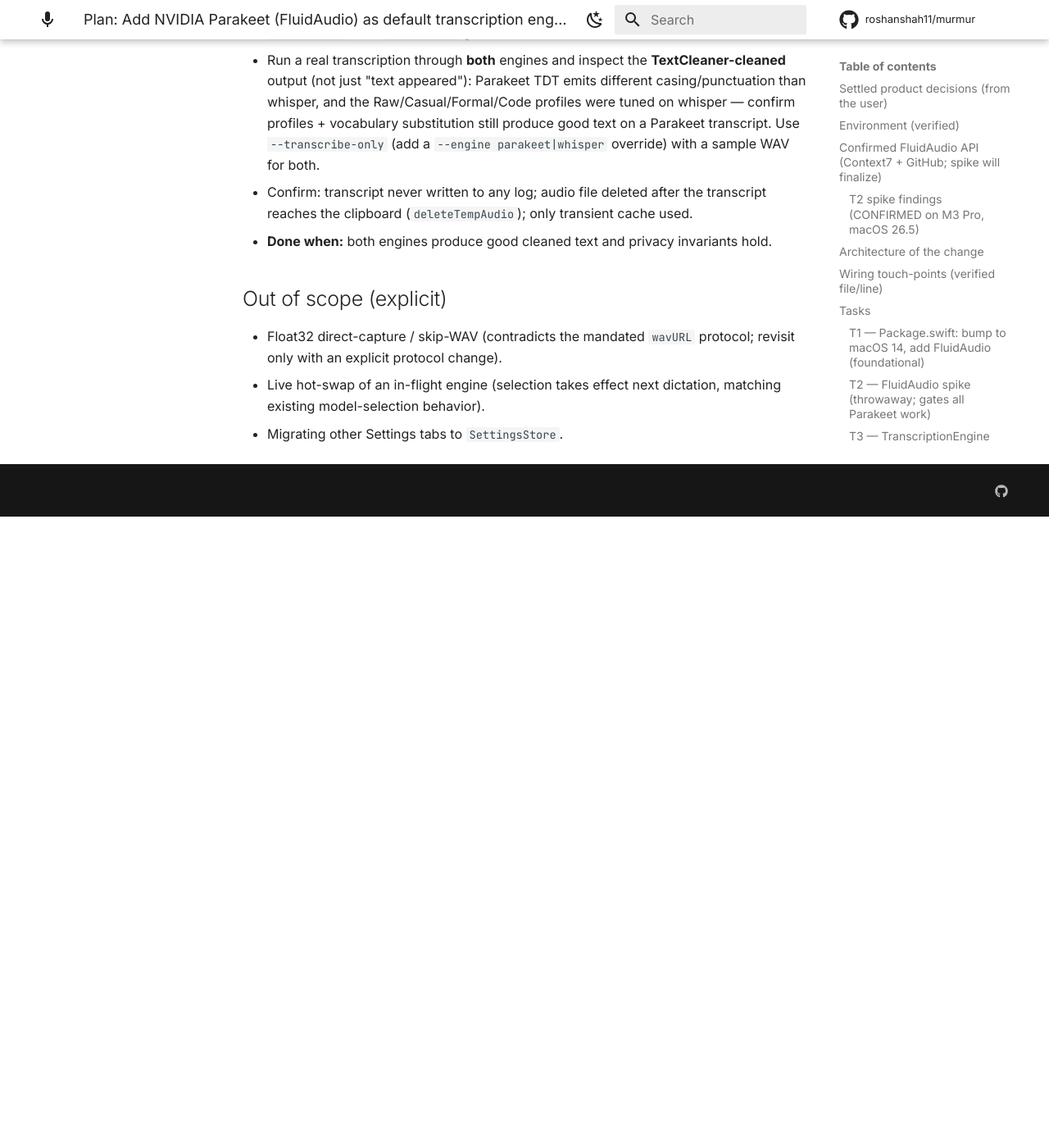
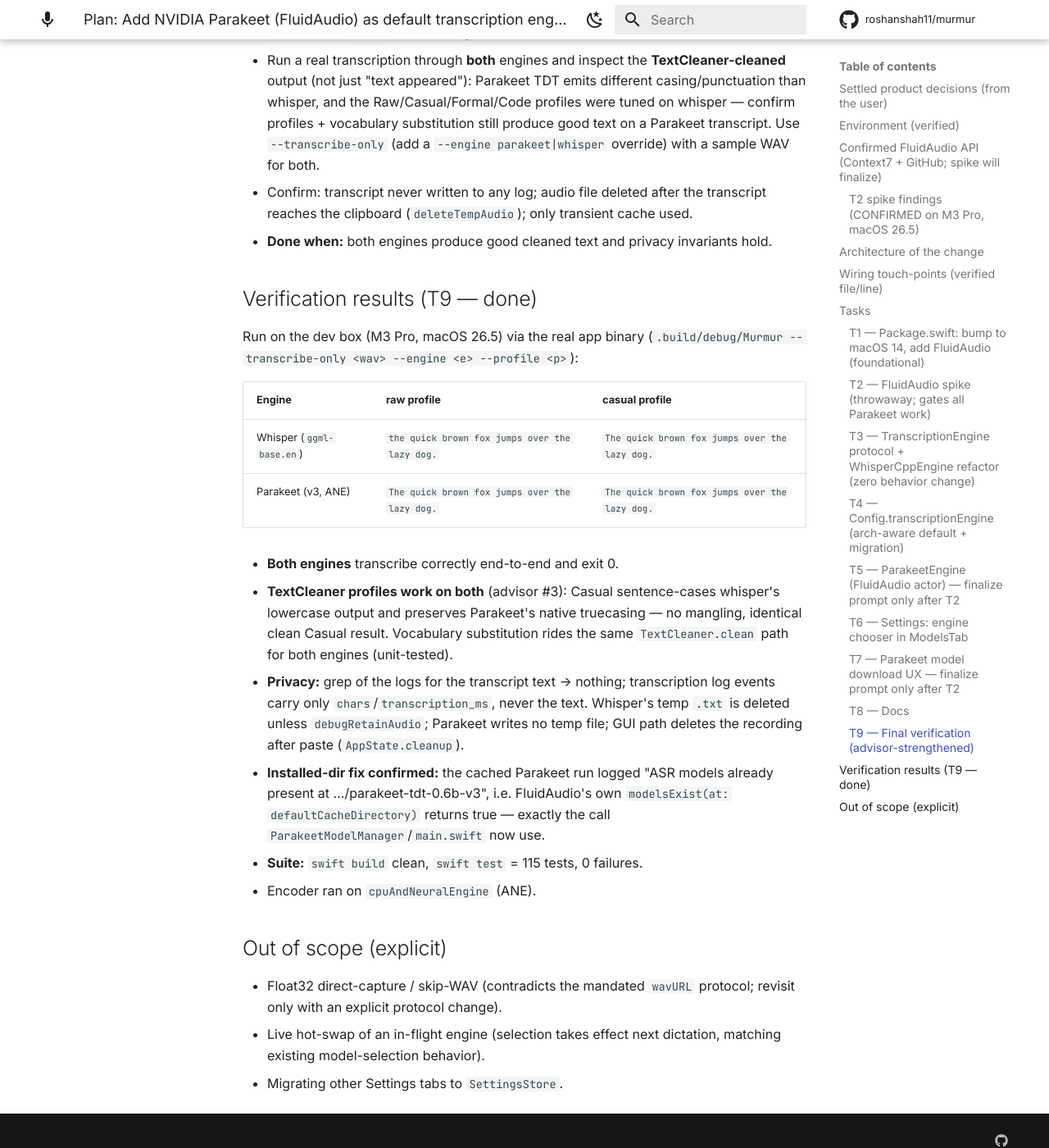
Before and after one commit to roshanshah11/murmur, an MkDocs documentation site: the page built from docs/plans/parakeet-engine.md, in a window 1280 px wide and 1400 px high, scrolled down 6439 px. Shown: the whole window at 82% size. Built offline with MkDocs 1.6.1 and Material for MkDocs 9.7.7, drawn with Linux system fonts in a browser that asks for light colours; comment, search, counter and statistics services are not loaded; before the commit the page ends 7069 px from its top, so only the background shows below that.

Commit message:
docs(plan): record T9 verification results
Co-Authored-By: Claude Opus 4.8 (1M context) <noreply@anthropic.com>

```diff
--- a/docs/plans/parakeet-engine.md
+++ b/docs/plans/parakeet-engine.md
@@ -215,6 +215,32 @@ deadlock-free from a real `DispatchQueue`.
   transcript reaches the clipboard (`deleteTempAudio`); only transient cache used.
 - **Done when:** both engines produce good cleaned text and privacy invariants hold.
 
+## Verification results (T9 — done)
+
+Run on the dev box (M3 Pro, macOS 26.5) via the real app binary
+(`.build/debug/Murmur --transcribe-only <wav> --engine <e> --profile <p>`):
+
+| Engine | raw profile | casual profile |
+|---|---|---|
+| Whisper (`ggml-base.en`) | `the quick brown fox jumps over the lazy dog.` | `The quick brown fox jumps over the lazy dog.` |
+| Parakeet (v3, ANE) | `The quick brown fox jumps over the lazy dog.` | `The quick brown fox jumps over the lazy dog.` |
+
+- **Both engines** transcribe correctly end-to-end and exit 0.
+- **TextCleaner profiles work on both** (advisor #3): Casual sentence-cases
+  whisper's lowercase output and preserves Parakeet's native truecasing — no
+  mangling, identical clean Casual result. Vocabulary substitution rides the
+  same `TextCleaner.clean` path for both engines (unit-tested).
+- **Privacy:** grep of the logs for the transcript text → nothing; transcription
+  log events carry only `chars`/`transcription_ms`, never the text. Whisper's
+  temp `.txt` is deleted unless `debugRetainAudio`; Parakeet writes no temp file;
+  GUI path deletes the recording after paste (`AppState.cleanup`).
+- **Installed-dir fix confirmed:** the cached Parakeet run logged "ASR models
+  already present at …/parakeet-tdt-0.6b-v3", i.e. FluidAudio's own
+  `modelsExist(at: defaultCacheDirectory)` returns true — exactly the call
+  `ParakeetModelManager`/`main.swift` now use.
+- **Suite:** `swift build` clean, `swift test` = 115 tests, 0 failures.
+- Encoder ran on `cpuAndNeuralEngine` (ANE).
+
 ## Out of scope (explicit)
 - Float32 direct-capture / skip-WAV (contradicts the mandated `wavURL` protocol;
   revisit only with an explicit protocol change).
```
